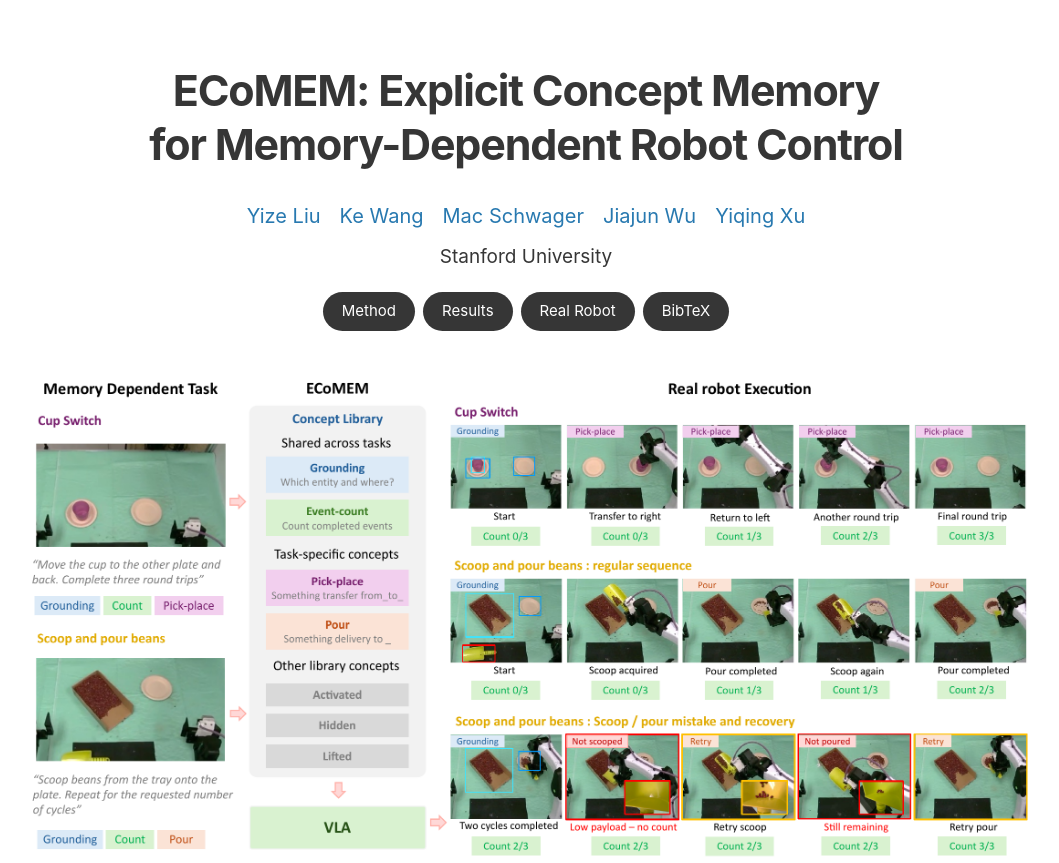
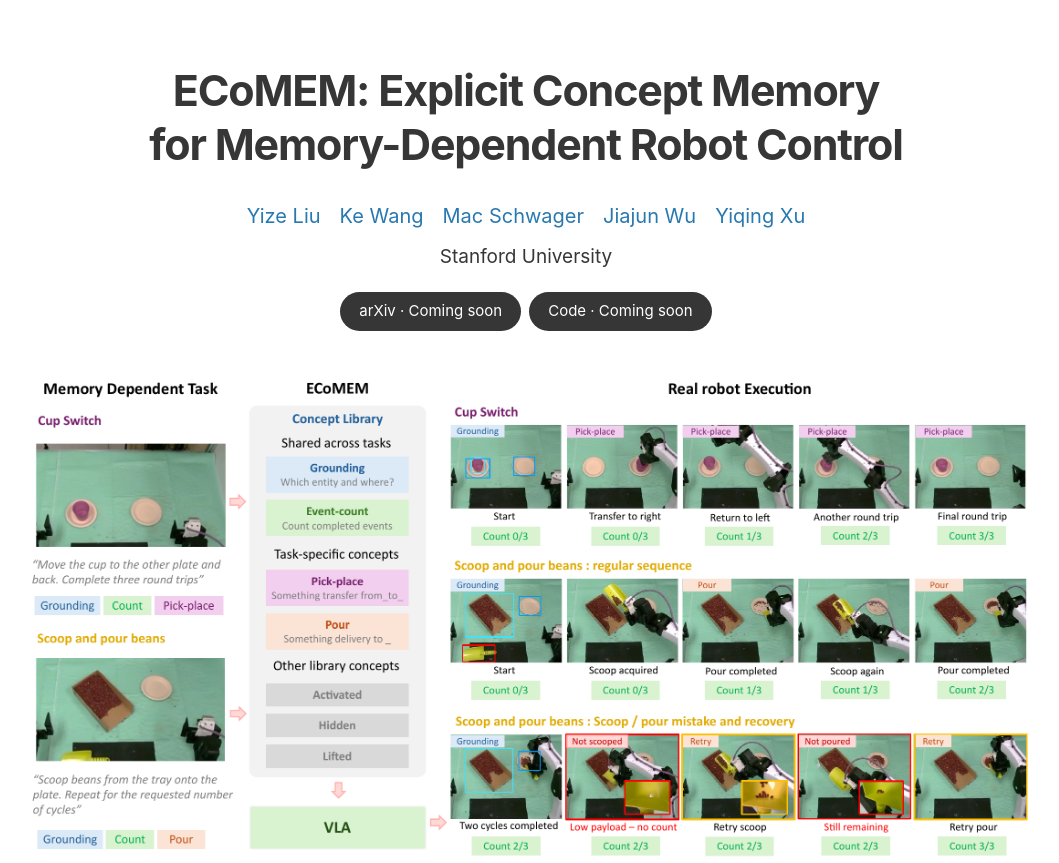
Before and after one commit to ecomem/ecomem.github.io, a plain HTML site: page index.html in a window 1280 px wide. Shown: the top 863 px of the page, without its empty margins (114-1173 px from the left). Drawn offline with Linux system fonts and the light colour scheme.

Commit message:
Replace section navigation with forthcoming arXiv and Code buttons

```diff
--- a/index.html
+++ b/index.html
@@ -17,7 +17,7 @@
 <h1>ECoMEM: Explicit Concept Memory<br>for Memory-Dependent Robot Control</h1>
 <p class="authors"><span>Yize Liu</span><span>Ke Wang</span><span>Mac Schwager</span><span>Jiajun Wu</span><span>Yiqing Xu</span></p>
 <p class="affiliation">Stanford University</p>
-<nav aria-label="Page sections"><a href="#method">Method</a><a href="#results">Results</a><a href="#real-robot">Real Robot</a><a href="#citation">BibTeX</a></nav>
+<nav aria-label="Project resources"><button type="button" disabled>arXiv · Coming soon</button><button type="button" disabled>Code · Coming soon</button></nav>
 </header>
 <main>
 <div class="container intro">
--- a/style.css
+++ b/style.css
@@ -10,8 +10,7 @@ h1{font-size:clamp(29px,3.4vw,43px);line-height:1.25;font-weight:650;letter-spac
 .authors{display:flex;justify-content:center;flex-wrap:wrap;gap:5px 19px;color:var(--blue);font-size:20px;margin:0}
 .affiliation{font-size:19px;margin:8px 0 20px}
 nav{display:flex;justify-content:center;flex-wrap:wrap;gap:8px}
-nav a{background:var(--ink);color:white;border-radius:24px;padding:7px 19px;font-size:15px;text-decoration:none;transition:background .15s}
-nav a:hover{background:#555;color:white}
+nav button{background:var(--ink);color:white;border:0;border-radius:24px;padding:7px 19px;font:inherit;font-size:15px;line-height:1.65;opacity:1;-webkit-text-fill-color:white;cursor:default}
 a{color:var(--blue);text-underline-offset:3px}
 a:focus-visible,.table-wrap:focus-visible{outline:3px solid var(--blue);outline-offset:5px}
 .skip{position:absolute;top:-100px;left:16px;padding:8px;background:#fff;z-index:2}.skip:focus{top:12px}
```
